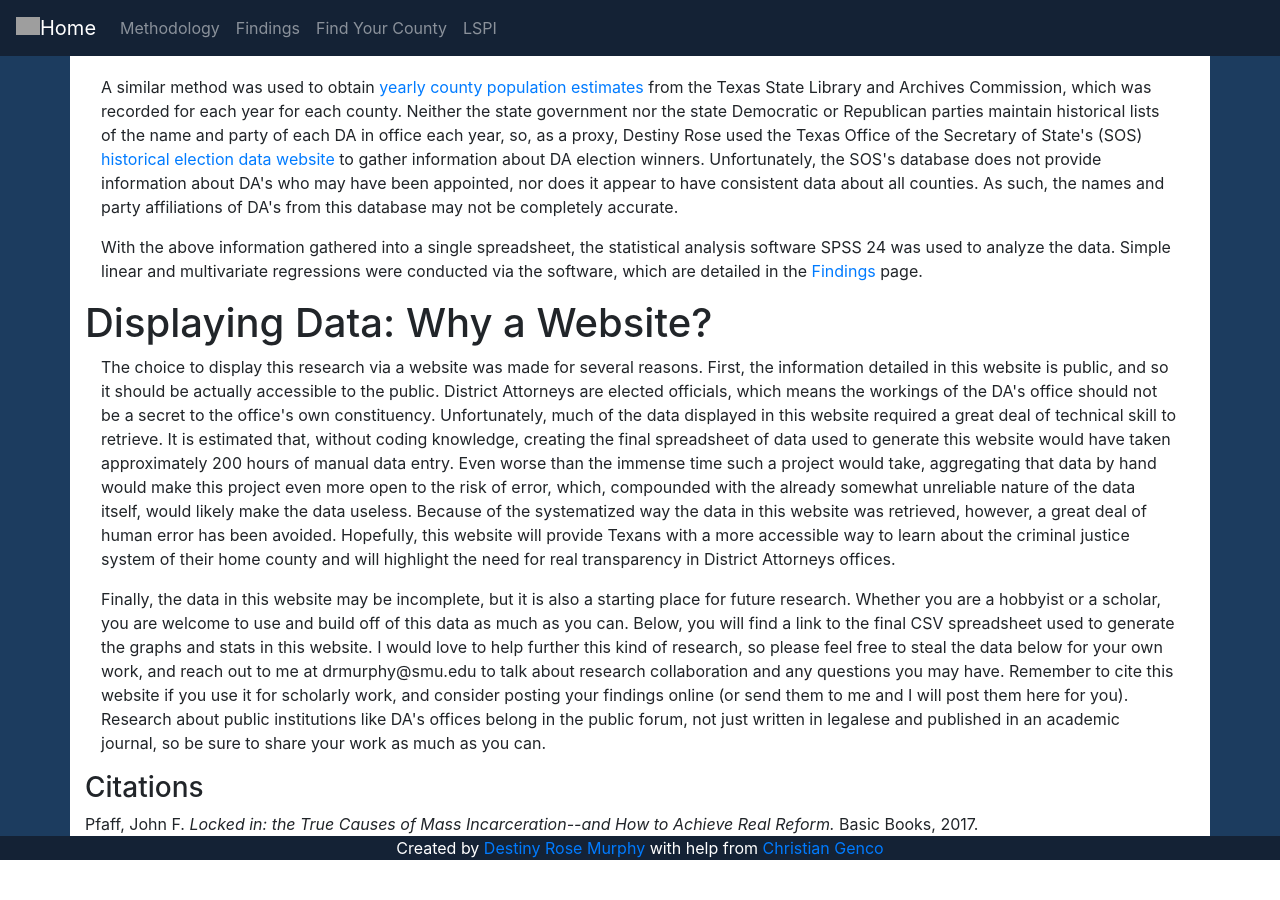
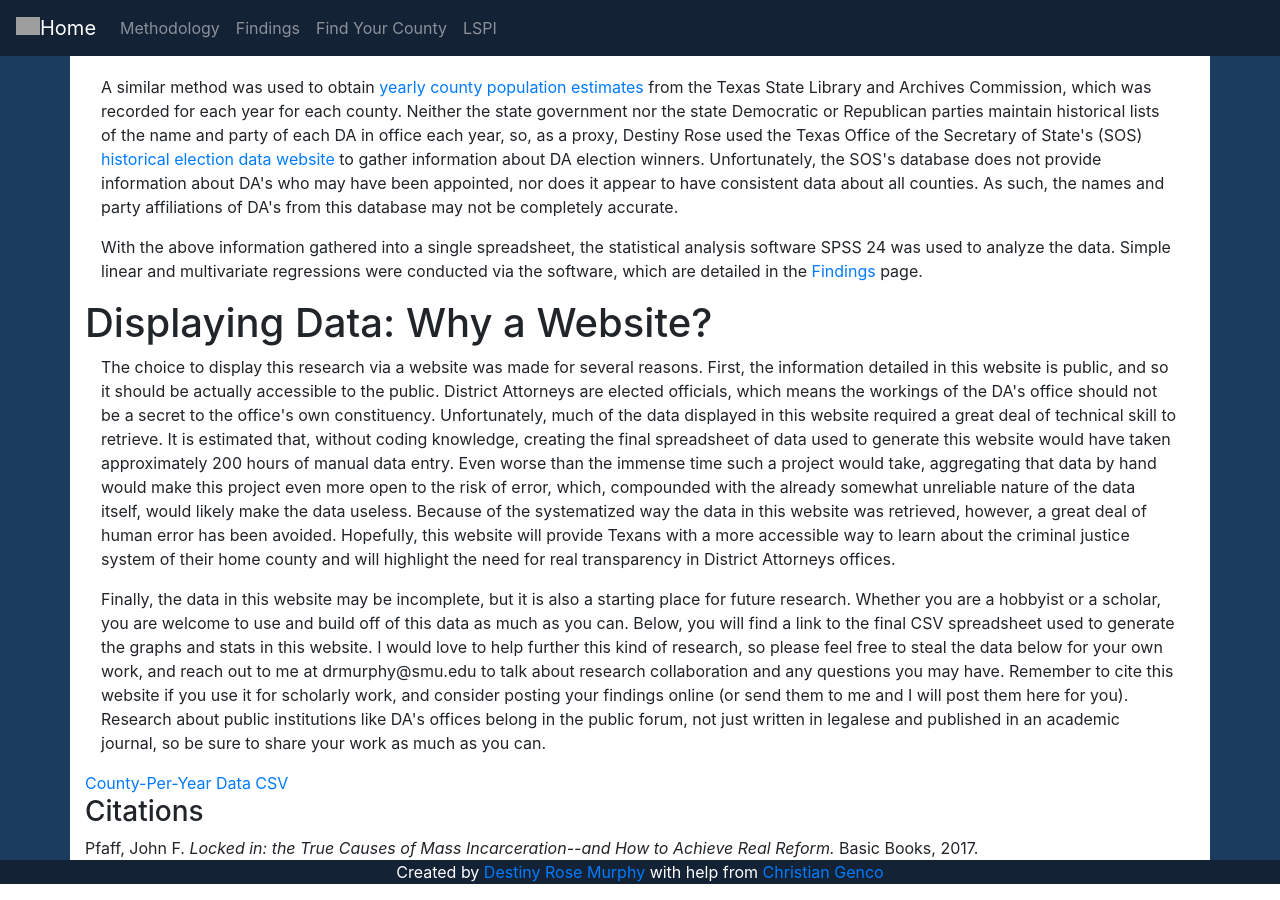
Before and after one commit to DestinyRoseMurphy/DestinyRoseMurphy.github.io, a Jekyll site: the page criminalJusticeWebsite/methodology.html, which Jekyll copies as it is, in a window 1280 px wide and 900 px high, scrolled down 951 px. Built offline with Jekyll 4.4.1, drawn with Linux system fonts in a browser that asks for light colours; nearby versions of some CDN libraries; a script that is not in the unit is left out; before the commit the page ends 1827 px from its top, so only the background shows below that; grey boxes are pictures that could not be loaded.

Commit message:
Moved CSV

```diff
--- a/criminalJusticeWebsite/findings.html
+++ b/criminalJusticeWebsite/findings.html
@@ -68,6 +68,8 @@
         In the meantime, the data set accumulated for this website is available for even more research, and could be added to in order to answer more interesting questions. Future research might inquire into the effect a DA's party affiliation might have on sentencing intensity, as well as the correlations between county demographic data and the frequency of various crimes. If you are interested in conducting such research, head over to the <a href="methodology.html">Methodology page</a> for access to this research's data set.
       </p>
 
+      <a href="http://www.destinyrosemurphy.com/criminalJusticeWebsite/County_Data.csv">County-Per-Year Data CSV</a>
+
     </br>
 
     </div>
--- a/criminalJusticeWebsite/methodology.html
+++ b/criminalJusticeWebsite/methodology.html
@@ -66,6 +66,8 @@
 
       <p style="margin-left: 1rem;margin-right: 1rem;">Finally, the data in this website may be incomplete, but it is also a starting place for future research. Whether you are a hobbyist or a scholar, you are welcome to use and build off of this data as much as you can. Below, you will find a link to the final CSV spreadsheet used to generate the graphs and stats in this website. I would love to help further this kind of research, so please feel free to steal the data below for your own work, and reach out to me at drmurphy@smu.edu to talk about research collaboration and any questions you may have. Remember to cite this website if you use it for scholarly work, and consider posting your findings online (or send them to me and I will post them here for you). Research about public institutions like DA's offices belong in the public forum, not just written in legalese and published in an academic journal, so be sure to share your work as much as you can.</p>
 
+       <a href="http://www.destinyrosemurphy.com/criminalJusticeWebsite/County_Data.csv">County-Per-Year Data CSV</a>
+
 
     <h3>Citations</h3>
 
```
